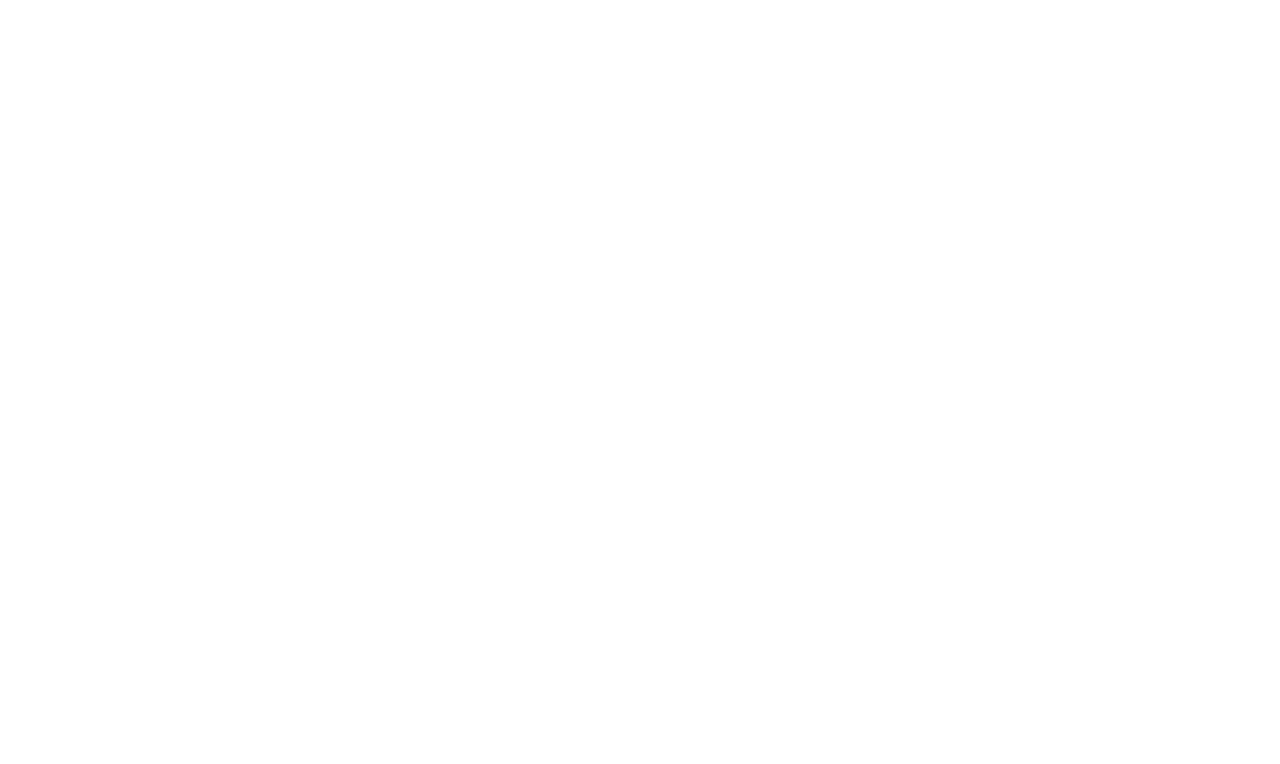
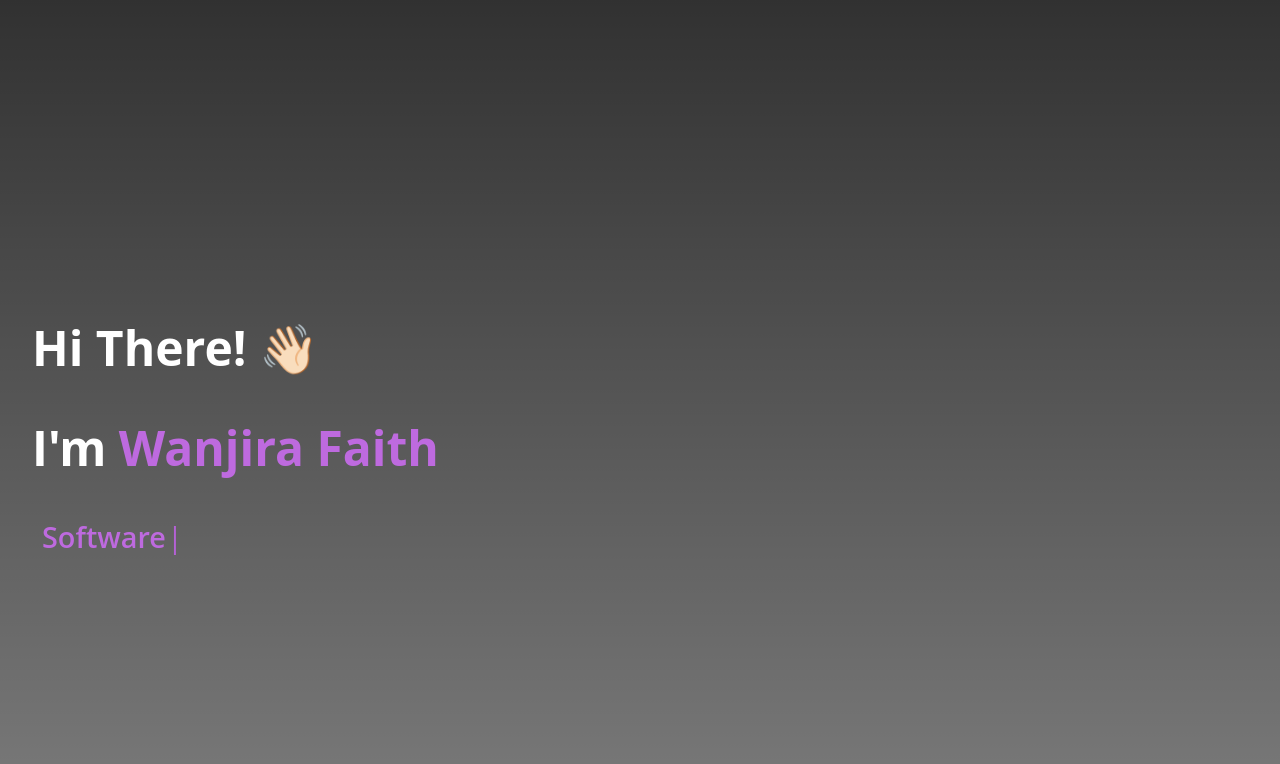
Before and after one commit to Wanjira-Faith/My-Portfolio, a React (Vite) app in the folder portfolio/: page / in a window 1280 px wide. Shown: the top 764 px of the page. Built offline with nearby package versions, Linux system fonts and the light colour scheme.

Commit message:
update home page

```diff
--- a/portfolio/src/App.jsx
+++ b/portfolio/src/App.jsx
@@ -1,12 +1,17 @@
 import React from 'react'
-
+import { BrowserRouter as Router, Routes, Route } from 'react-router-dom';
+import Home from './Components/Home'
 
 function App() {
   return (
-    <div>
-
-
-    </div>
+    <Router>
+     <Routes>
+      <Route exact path='/' element={<Home/>}/>
+      {/* <Route path='/projects' element={<Project/>}/> */}
+      {/* <Route path='/contacts' element={<Contact />}/> */}
+      {/* <Route path='/about' element={<About/>}/> */}
+    </Routes>
+    </Router>
   )
 }
 
--- a/portfolio/src/Components/Home.jsx
+++ b/portfolio/src/Components/Home.jsx
@@ -0,0 +1,52 @@
+import React, { useEffect, useState } from 'react';
+import { Link, animateScroll as scroll } from 'react-scroll';
+// import Navbar from './Navbar';
+import Type from './Type';
+import '../Css/Home.css';
+
+function Home() {
+  const [animate, setAnimate] = useState(false);
+
+  useEffect(() => {
+    setTimeout(() => {
+      setAnimate(true);
+    }, 100);
+  }, []);
+
+  function handleClick() {
+    scroll.scrollTo(0, {
+      duration: 500,
+      smooth: true,
+    });
+  }
+
+  return (
+    <div>
+      <div>
+        {/* <Navbar/> */}
+      </div>
+      <div className="hero-content">
+        <div className='svg'>
+          <Link to="hero-content" smooth={true} duration={500} onClick={handleClick}>
+          </Link>
+        </div>
+        <div className={`content-group ${animate ? 'move-in' : 'move-off-screen'}`}>
+          <h1 id="name">Hi There!{" "}
+           <span id="wave" role="img" aria-labelledby="wave">
+            👋🏻
+          </span></h1>
+          <h1 className="heading-name">
+            I'm
+            <strong className="main-name"> Wanjira Faith</strong>
+          </h1>
+          <div style={{ padding: 10, textAlign: "left", fontSize: "1.5rem" }}>
+                <Type />
+              </div>
+
+        </div>
+      </div>
+    </div>
+  );
+}
+
+export default Home;
--- /dev/null
+++ b/portfolio/src/Components/Type.jsx
@@ -0,0 +1,21 @@
+import React from "react";
+import Typewriter from "typewriter-effect";
+
+function Type() {
+  return (
+    <Typewriter
+      options={{
+        strings: [
+          "Software Developer",
+          "Freelancer",
+          "Open Source Contributor",
+        ],
+        autoStart: true,
+        loop: true,
+        deleteSpeed: 50,
+      }}
+    />
+  );
+}
+
+export default Type;
--- a/portfolio/src/Css/Home.css
+++ b/portfolio/src/Css/Home.css
@@ -0,0 +1,97 @@
+  body {
+    background: linear-gradient(to bottom, rgba(0, 0, 0, 0.808), rgba(0, 0, 0, 0.5));
+    padding: 2rem;
+    font-family: "Open Sans", sans-serif;
+    color: #fff;
+  }
+  .hero-content {
+    display: flex;
+    flex-direction: row;
+    align-items: center;
+    position: relative;
+  }
+
+  .content-group {
+    display: flex;
+    flex-direction: column;
+    align-items: flex-start;
+    margin-bottom: 6px;
+  }
+
+  .move-in {
+    animation: fadeIn 1s ease-in-out;
+  }
+
+  @keyframes fadeIn {
+    from {
+      opacity: 0;
+      transform: translateY(-20px);
+    }
+    to {
+      opacity: 1;
+      transform: translateY(0);
+    }
+  }
+
+  .move-off-screen {
+    opacity: 0;
+    transform: translateY(-20px);
+  }
+
+  #wave {
+    animation-name: wave-animation;
+    animation-duration: 2.1s;
+    animation-iteration-count: infinite;
+    transform-origin: 70% 70%;
+    display: inline-block;
+  }
+
+  @keyframes wave-animation {
+    0% {
+      transform: rotate(0deg);
+    }
+    10% {
+      transform: rotate(14deg);
+    }
+    20% {
+      transform: rotate(-8deg);
+    }
+    30% {
+      transform: rotate(14deg);
+    }
+    40% {
+      transform: rotate(-4deg);
+    }
+    50% {
+      transform: rotate(10deg);
+    }
+    60% {
+      transform: rotate(0deg);
+    }
+    100% {
+      transform: rotate(0deg);
+    }
+  }
+
+  #name {
+    font-size: 3rem;
+    margin-bottom: 15px;
+  }
+
+  .heading-name {
+    font-size: 3rem;
+    margin-bottom: 30px;
+  }
+
+  .main-name {
+    color: #be6adf ;
+  }
+  .Typewriter__wrapper {
+    font-size: 1.2em !important;
+    color: #be6adf !important;
+    font-weight: 600 !important;
+  }
+  .Typewriter__cursor {
+    font-size: 1.2em !important;
+    color: #b562d6 !important;
+  }
```
Also changed, not shown: package.json (+6 -1 lines), portfolio/src/Components/Navbar.jsx (added), portfolio/src/Css/NavbarStyles.css (added), 1 other file (tests, documents, lock files or other folders).
